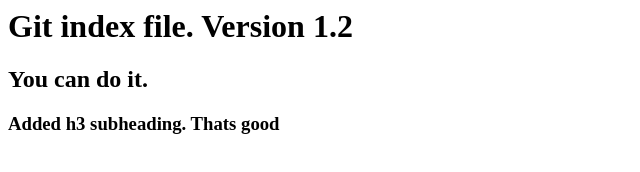
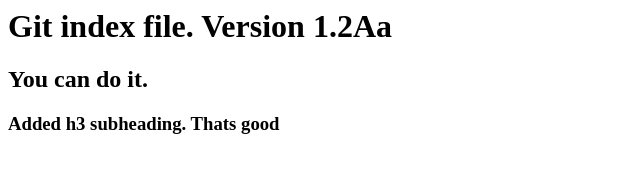
Before and after one commit to ravsharma1509/firstgitrepo, a plain HTML site: page index.html in a window 1280 px wide. Shown: the full height of the page, 0-640 px from the left. Drawn offline with Linux system fonts and the light colour scheme.

Commit message:
Update index.html
updated branch Aa in 1.2

```diff
--- a/index.html
+++ b/index.html
@@ -1,6 +1,6 @@
 <html>
 <head>
-<h1>Git index file. Version 1.2</h1>
+<h1>Git index file. Version 1.2Aa</h1>
 <h2>You can do it.</h2>
 <h3>Added h3 subheading. Thats good</h3>
 </head>
```
